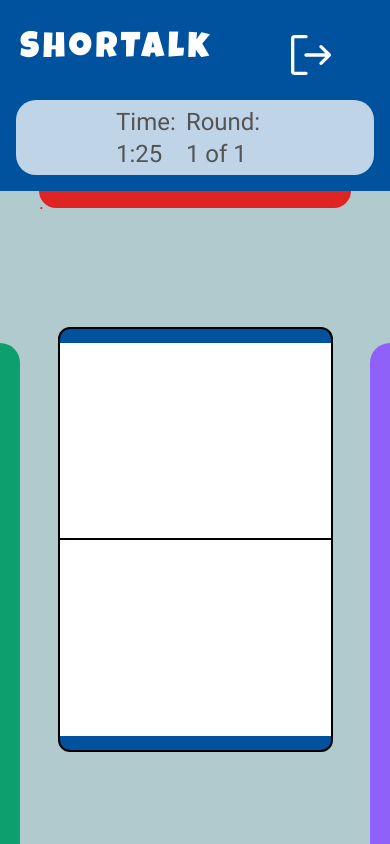
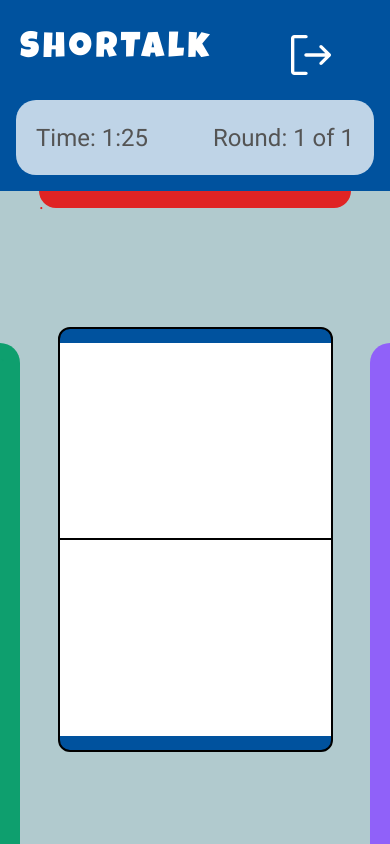
Before and after one commit to JarIsCoding/Shortalk---Front-End, a Next.js app: page /pages/passAndPlay in a window 390 px wide. Shown: the top 844 px of the page. Built offline with nearby package versions, Linux system fonts and the light colour scheme.

Commit message:
responsivenss stuff

```diff
--- a/src/app/components/StatusBar.tsx
+++ b/src/app/components/StatusBar.tsx
@@ -7,7 +7,7 @@ import Timer from './Timer'
 const StatusBar = (props: IStatusBar) => {
   console.log(props)
   return (
-    <div className=' bg-status rounded-[20px] px-[100px] py-[10px] font-Roboto text-textGray w-full h-[75px] flex justify-between items-center text-2xl cursor-default'>
+    <div className=' bg-status rounded-[20px] lg:px-[100px] px-5 py-[10px] font-Roboto text-textGray w-full h-[75px] flex justify-between items-center text-2xl cursor-default'>
         {props.time && <Timer initialTime={props.time}/>}
         {props.teamName && <div>{"Team: " + props.teamName}</div>}
         {props.user && <div>{"Player: " + props.user}</div>}
```
